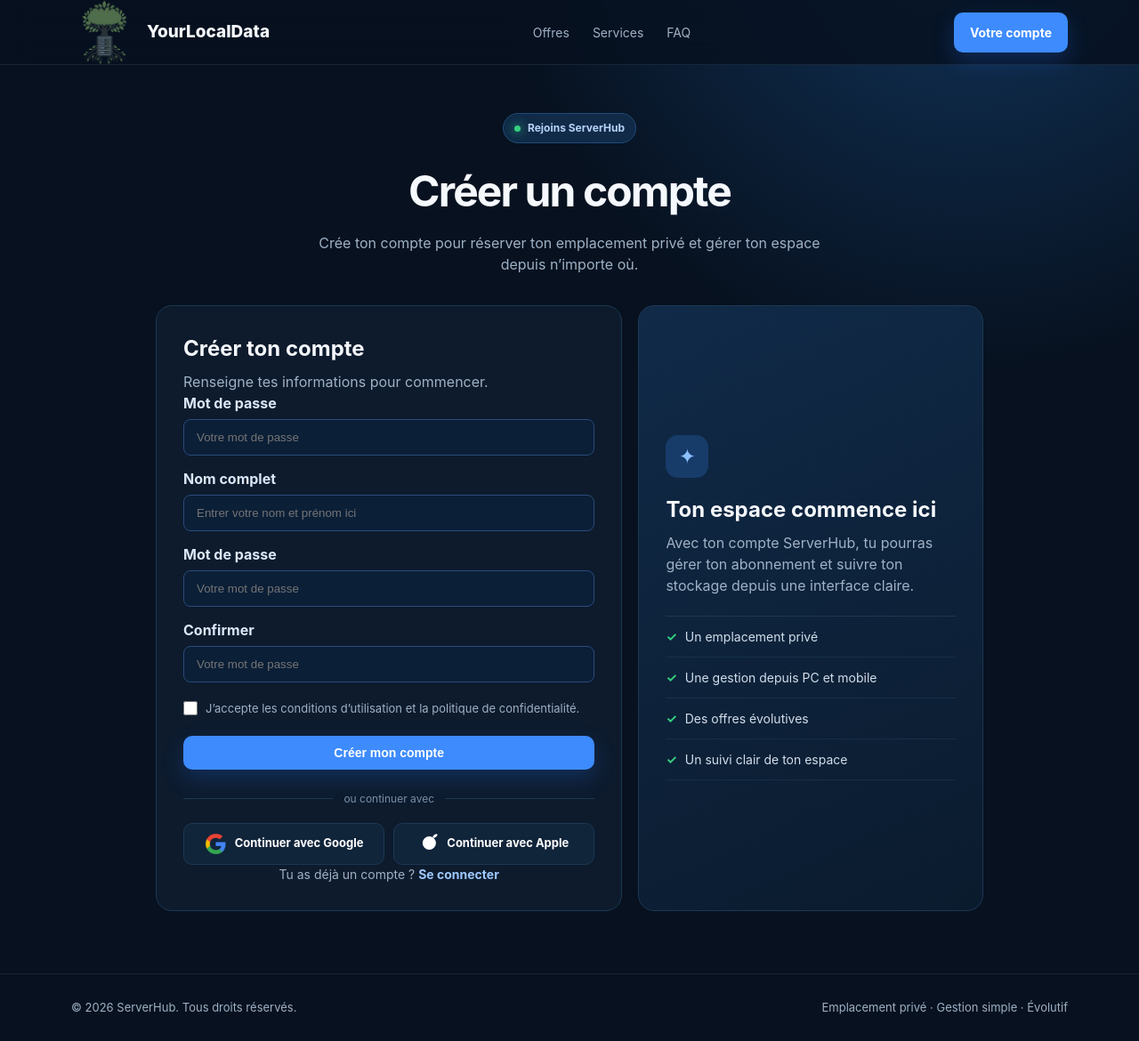
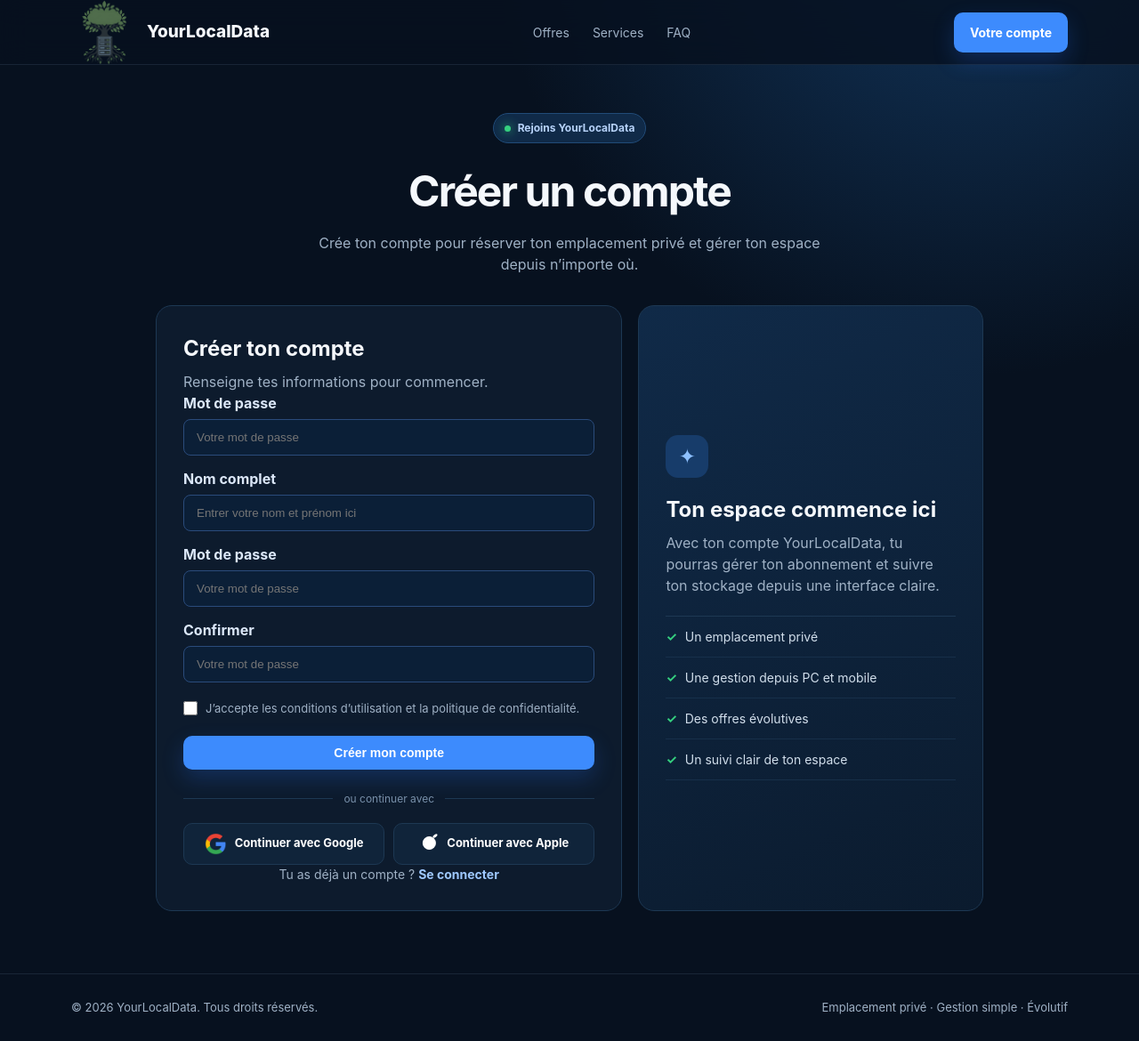
Before and after one commit to YourLocalData/YourLocalDataBase, a plain HTML site: page signup.html in a window 1280 px wide. Shown: the whole page at 89% size. Drawn offline with Linux system fonts and the light colour scheme.

Commit message:
Update branding from ServerHub to YourLocalData

```diff
--- a/signup.html
+++ b/signup.html
@@ -29,7 +29,7 @@
     <section class="section signup-section">
       <div class="section-head signup-heading">
         <div>
-          <span class="eyebrow"><span class="dot"></span> Rejoins ServerHub</span>
+          <span class="eyebrow"><span class="dot"></span> Rejoins YourLocalData</span>
           <h2>Créer un compte</h2>
           <p class="section-intro">
             Crée ton compte pour réserver ton emplacement privé et gérer ton espace depuis n’importe où.
@@ -91,7 +91,7 @@
         <aside class="info-card signup-side">
           <div class="signup-side-icon">✦</div>
           <h3>Ton espace commence ici</h3>
-          <p>Avec ton compte ServerHub, tu pourras gérer ton abonnement et suivre ton stockage depuis une interface claire.</p>
+          <p>Avec ton compte YourLocalData, tu pourras gérer ton abonnement et suivre ton stockage depuis une interface claire.</p>
           <ul class="features signup-benefits">
             <li>Un emplacement privé</li>
             <li>Une gestion depuis PC et mobile</li>
@@ -105,7 +105,7 @@
 
   <footer>
     <div class="container footer-inner">
-      <span>© 2026 ServerHub. Tous droits réservés.</span>
+      <span>© 2026 YourLocalData. Tous droits réservés.</span>
       <span>Emplacement privé · Gestion simple · Évolutif</span>
     </div>
   </footer>
```
